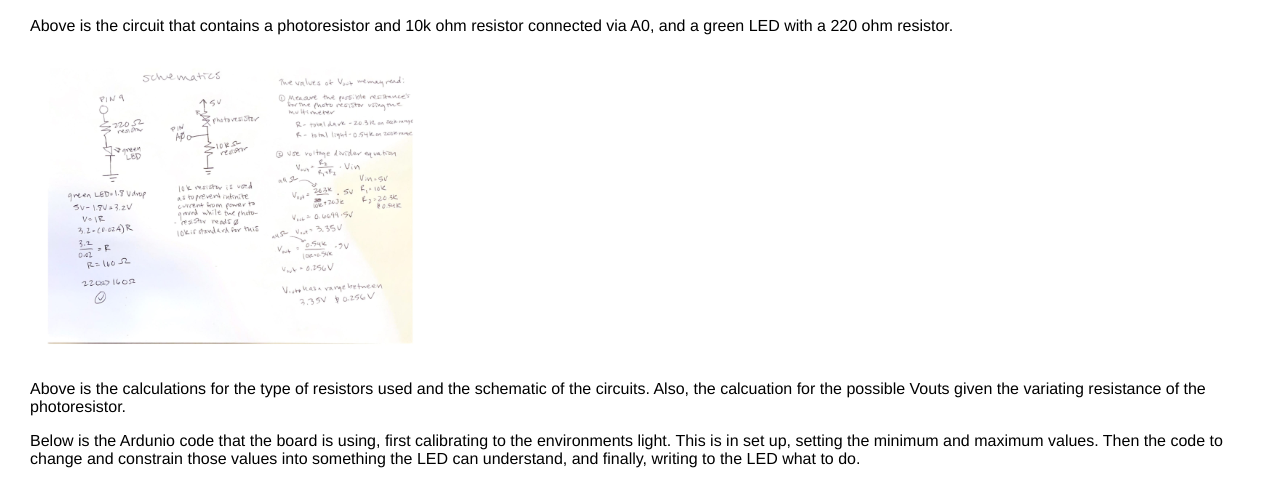
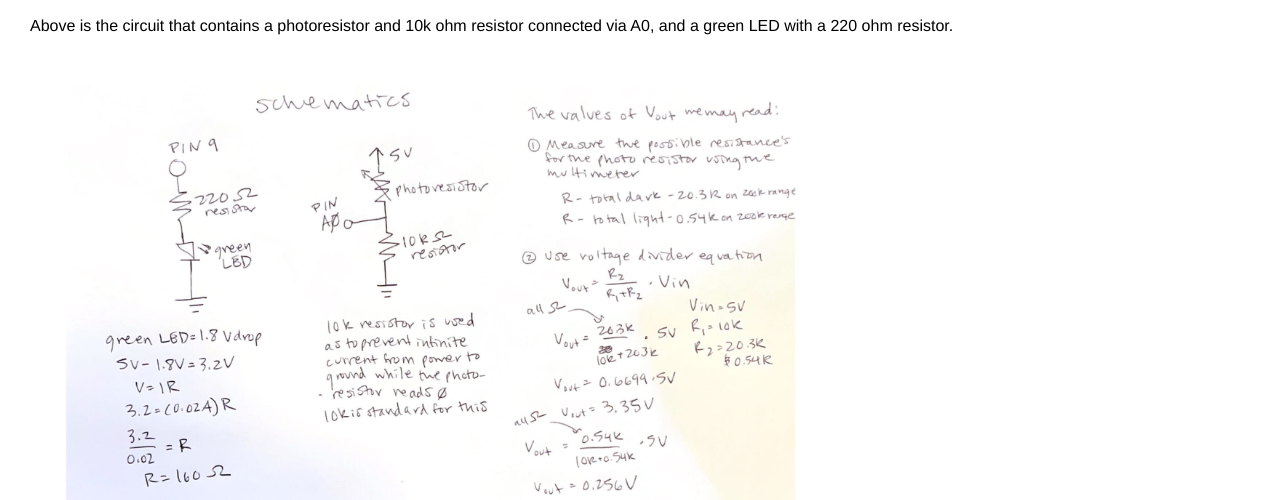
Before and after one commit to alissaae/HCDE439, a plain HTML site: page assignment3.html in a window 1280 px wide. Shown: the part 458-958 px from the top of the page. Drawn offline with Linux system fonts and the light colour scheme.

Commit message:
Update assignment3.html

```diff
--- a/assignment3.html
+++ b/assignment3.html
@@ -22,7 +22,7 @@
             Above is the circuit that contains a photoresistor and 10k ohm resistor connected via A0, and a green LED with a 220 ohm resistor.
 </p>
             <p>
-             <img src="scheme3.jpg" width=400></a>
+             <img src="scheme3.jpg" width=800></a>
 
 </p>
             <p>
```
